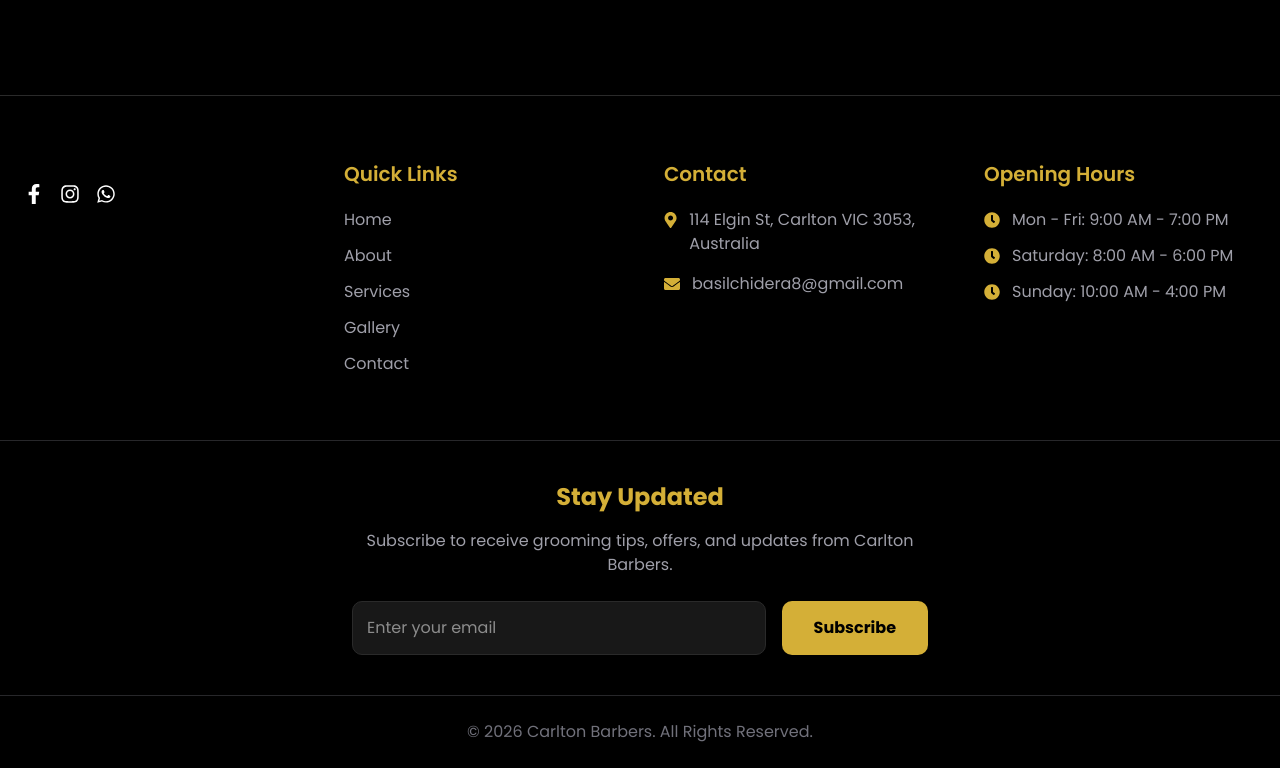
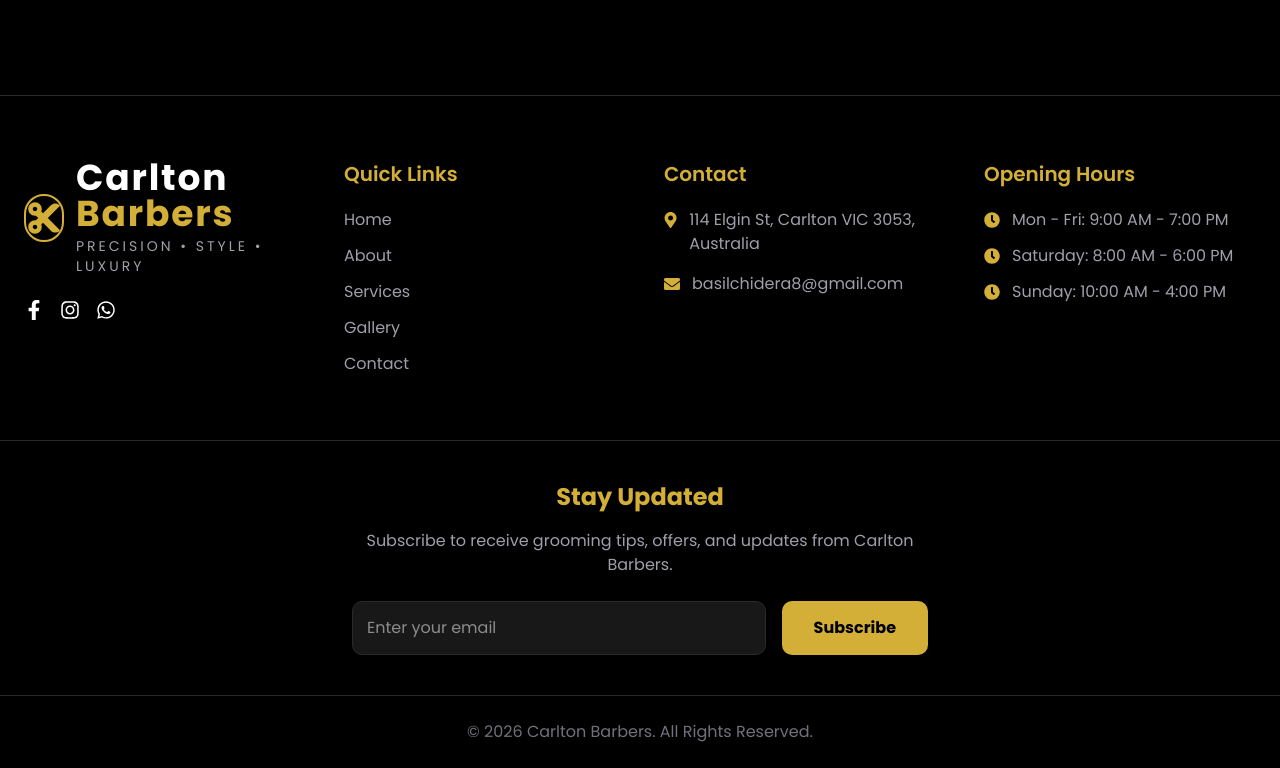
Before and after one commit to jackibobby/carlton-barbers, a React (Vite) app: page /booking in a window 1280 px wide. Shown: the part 1561-2329 px from the top of the page. Built offline with nearby package versions, Linux system fonts and the light colour scheme.

Commit message:
fix: testing

```diff
--- a/src/App.jsx
+++ b/src/App.jsx
@@ -1,7 +1,7 @@
 import { Routes, Route } from "react-router-dom";
 
 import Navbar from "./components/navbar";
-import Footer from "./components/footer";
+import Footer from "./components/Footer";
 import WhatsappButton from "./components/WhatsappButton";
 import ThemeToggle from "./components/ThemeToggle";
 import ScrollProgress from "./components/ScrollProgress";
--- a/src/components/footer.jsx
+++ b/src/components/footer.jsx
@@ -9,8 +9,6 @@
 
 import { Link } from "react-router-dom";
 import Logo from "./Logo";
-
-<Logo size="lg" />
 
 function Footer() {
   const currentYear = new Date().getFullYear();
@@ -26,6 +24,7 @@
           {/* Brand */}
           <div>
 
+            <Logo size="lg" />
 
             <div className="flex gap-4 mt-6 text-xl">
 
```
